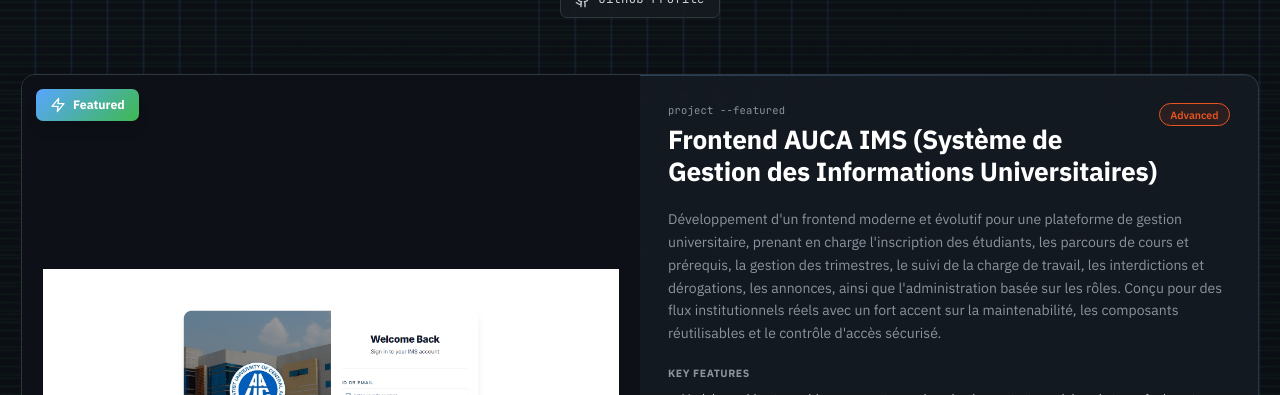
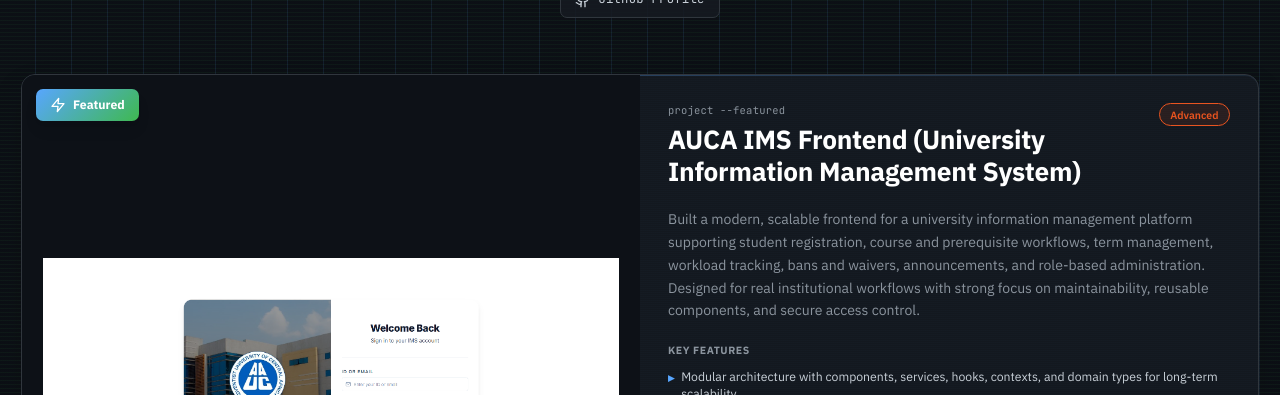
Before and after one commit to kardara/My-portfolio, a React (Vite) app: page / in a window 1280 px wide. Shown: the part 4000-4395 px from the top of the page. Built offline with nearby package versions, Linux system fonts and the light colour scheme.

Commit message:
fix: language issue

```diff
--- a/src/contexts/LanguageContext.tsx
+++ b/src/contexts/LanguageContext.tsx
@@ -216,9 +216,9 @@
     "projects.aucaappDesc":
       "A modern AUCA admissions web portal with TypeScript and React, enabling user-friendly online application experiences for prospective students.",
     "projects.studentmgmt":
-      "Frontend AUCA IMS (Système de Gestion des Informations Universitaires)",
+      "AUCA IMS Frontend (University Information Management System)",
     "projects.studentmgmtDesc":
-      "Développement d'un frontend moderne et évolutif pour une plateforme de gestion universitaire, prenant en charge l'inscription des étudiants, les parcours de cours et prérequis, la gestion des trimestres, le suivi de la charge de travail, les interdictions et dérogations, les annonces, ainsi que l'administration basée sur les rôles. Conçu pour des flux institutionnels réels avec un fort accent sur la maintenabilité, les composants réutilisables et le contrôle d'accès sécurisé.",
+      "Built a modern, scalable frontend for a university information management platform supporting student registration, course and prerequisite workflows, term management, workload tracking, bans and waivers, announcements, and role-based administration. Designed for real institutional workflows with strong focus on maintainability, reusable components, and secure access control.",
 
     // Footer
     "footer.quote": '"Creativity + Code + Community = Change."',
@@ -442,9 +442,10 @@
     "projects.aucaapp": "Portail de Candidature en Ligne AUCA",
     "projects.aucaappDesc":
       "Un portail d'admission AUCA moderne avec TypeScript et React, permettant des expériences de candidature en ligne conviviales pour les étudiants potentiels.",
-    "projects.studentmgmt": "واجهة AUCA IMS (نظام إدارة المعلومات الجامعية)",
+    "projects.studentmgmt":
+      "Frontend AUCA IMS (Système de Gestion des Informations Universitaires)",
     "projects.studentmgmtDesc":
-      "تم تطوير واجهة أمامية حديثة وقابلة للتوسع لمنصة إدارة معلومات جامعية تدعم تسجيل الطلاب، ومسارات المقررات والمتطلبات المسبقة، وإدارة الفصول الدراسية، وتتبع عبء العمل، والحظر والإعفاءات، والإعلانات، والإدارة المعتمدة على الأدوار. صُممت لتخدم سير العمل المؤسسي الحقيقي مع تركيز قوي على سهولة الصيانة، والمكونات القابلة لإعادة الاستخدام، والتحكم الآمن في الوصول.",
+      "Développement d'un frontend moderne et évolutif pour une plateforme de gestion universitaire, prenant en charge l'inscription des étudiants, les parcours de cours et prérequis, la gestion des trimestres, le suivi de la charge de travail, les interdictions et dérogations, les annonces, ainsi que l'administration basée sur les rôles. Conçu pour des flux institutionnels réels avec un fort accent sur la maintenabilité, les composants réutilisables et le contrôle d'accès sécurisé.",
 
     // Footer
     "footer.quote": '"Créativité + Code + Communauté = Changement."',
@@ -576,10 +577,9 @@
     "projects.aucaapp": "بوابة التقديم عبر الإنترنت AUCA",
     "projects.aucaappDesc":
       "بوابة التحضيرية الحديثة AUCA مع TypeScript و React، مما يتيح تجارب تقديم صديقة للمستخدم للطلاب المحتملين.",
-    "projects.studentmgmt":
-      "AUCA IMS Frontend (University Information Management System)",
+    "projects.studentmgmt": "واجهة AUCA IMS (نظام إدارة المعلومات الجامعية)",
     "projects.studentmgmtDesc":
-      "Built a modern, scalable frontend for a university information management platform supporting student registration, course and prerequisite workflows, term management, workload tracking, bans and waivers, announcements, and role-based administration. Designed for real institutional workflows with strong focus on maintainability, reusable components, and secure access control.",
+      "تم تطوير واجهة أمامية حديثة وقابلة للتوسع لمنصة إدارة معلومات جامعية تدعم تسجيل الطلاب، ومسارات المقررات والمتطلبات المسبقة، وإدارة الفصول الدراسية، وتتبع عبء العمل، والحظر والإعفاءات، والإعلانات، والإدارة المعتمدة على الأدوار. صُممت لتخدم سير العمل المؤسسي الحقيقي مع تركيز قوي على سهولة الصيانة، والمكونات القابلة لإعادة الاستخدام، والتحكم الآمن في الوصول.",
 
     // About Section
     "about.title": "نبذة عني",
```
